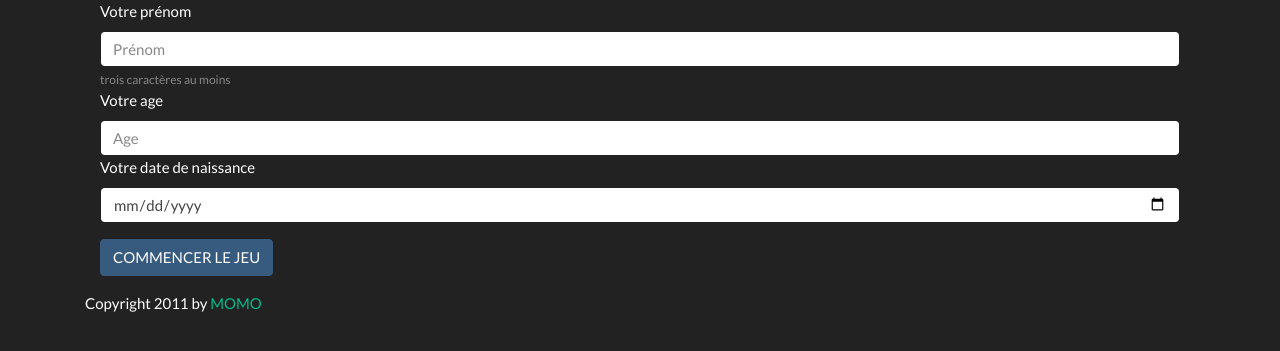
After one commit to ClementM0512/Symfony, a Symfony app: template templates/front_pages/jeuParametrage.html.twig in a window 1280 px wide. The commit adds this page. Shown: the top 351 px of the page. Run offline with Twig, Linux system fonts and the light colour scheme; the template is opened without the code that fills it, so the values that code supplies are empty; some libraries are stand-ins or nearby versions.

Commit message:
update jeu

```diff
--- /dev/null
+++ b/public/Style/app.css
@@ -0,0 +1,4 @@
+.btn-game{
+  margin-top: 1%;
+  margin-bottom: 1%;
+}
--- a/src/Controller/JeuParametrageController.php
+++ b/src/Controller/JeuParametrageController.php
@@ -23,6 +23,8 @@ class JeuParametrageController extends AbstractController
         if($request->get('qui') !== null)
         {
             $qui = $request->get('qui');
+            $age = $request->get('age');
+            $datNai = $request->get('datNai');
             // Gestion des erreurs
             if($qui == 'Prénom' || $qui =='')
             {
@@ -54,6 +56,8 @@ class JeuParametrageController extends AbstractController
 
                 // Sauvegarde du prenom en session
                 $session->set('qui', $qui);
+                $session->set('age', $age);
+                $session->set('datNai', $datNai);
                 // Génération d'un code aléatoire
                 $random = random_int(1, 1000000000);
                 $session->set('id_visiteur', $random);
--- a/templates/base.html.twig
+++ b/templates/base.html.twig
@@ -3,7 +3,10 @@
     <head>
         <meta charset="UTF-8">
         <title>{% block title %}Welcome!{% endblock %}</title>
-        {% block stylesheets %}<link rel="stylesheet" href="{{asset('Style/bootstrap.css')}}">{% endblock %}
+        {% block stylesheets %}
+        <link rel="stylesheet" href="{{asset('Style/bootstrap.css')}}">
+        <link rel="stylesheet" href="{{asset('Style/app.css')}}">
+        {% endblock %}
     </head>
     <body class="container">
         {% block body %}{% endblock %}
--- /dev/null
+++ b/templates/front_pages/jeuParametrage.html.twig
@@ -0,0 +1,28 @@
+{# jeu.html.twig #}
+{% extends "includes/_front.html.twig" %}
+
+
+	{% block content %}
+		<div class="container">
+			<form action="{{ path('JeuParametrage') }}" method="post">
+				<div class="form-group">
+					<label for="qui">Votre prénom</label>
+					<input aria-describedby="prenomHelp" class="form-control" type='text' method="POST" value="" placeholder="Prénom" id="qui" name="qui" required/>
+					<small id="prenomHelp" class="form-text text-muted">trois caractères au moins</small>
+					<label for="qui">Votre age</label>
+					<input aria-describedby="prenomHelp" class="form-control" type='text' method="POST" value="" placeholder="Age" id="age" name="age" required/>
+					<label for="qui">Votre date de naissance</label>
+					<input aria-describedby="prenomHelp" class="form-control" type='date' method="POST" value="" placeholder="Date de Naissance"
+					id="datNai" name="datNai" required/>
+
+
+				</div>
+				<div class="form-group">
+					<button class="btn btn-primary" type="submit" class="btn btn-outline-success">
+						{# <a href="{{ path('Jeu') }}">COMMENCER LE JEU</a> #}
+						COMMENCER LE JEU
+					</button>
+				</div>
+			</form>
+		</div>
+	{% endblock %}
--- a/templates/includes/_back.html.twig
+++ b/templates/includes/_back.html.twig
@@ -11,6 +11,7 @@
 		</title>
         {% block stylesheets %}
         	<link rel="stylesheet" type="text/css" href="{{ asset('Style/bootstrap.css') }}" />
+        	<link rel="stylesheet" type="text/css" href="{{ asset('Style/app.css') }}" />
         {% endblock %}
     </head>
     <body class="container">
--- a/templates/includes/_front.html.twig
+++ b/templates/includes/_front.html.twig
@@ -11,6 +11,7 @@
 		</title>
         {% block stylesheets %}
         	<link rel="stylesheet" type="text/css" href="{{ asset('Style/bootstrap.css') }}" />
+            <link rel="stylesheet" type="text/css" href="{{ asset('Style/app.css') }}" />
         	{# <link rel="stylesheet" type="text/css" href="{{ asset('bower_components/bootstrap/dist/css/bootstrap.min.css') }}" /> #}
         {% endblock %}
     </head>
@@ -23,14 +24,14 @@
             </header>
             <div id="content">
 
-                {% for famtoto in toto %}
+                {# {% for famtoto in toto %}
                 <ul class="nav nav-tabs">
                     <li class="nav-item">
                         <a class="nav-link active" data-toggle="tab" >{{famtoto}}</a>
                     </li>
 
                 </ul>
-                {% endfor %}
+                {% endfor %} #}
 
                 {% block content %}
 
```
Also changed, not shown: src/Controller/JeuTourController.php (added, +37 -0 lines), templates/front_pages/acceuil.html.twig (+18 -1 lines), templates/front_pages/jeuTour.html.twig (added, +17 -0 lines), templates/test.html.twig (+5 -2 lines), 1 other file.
